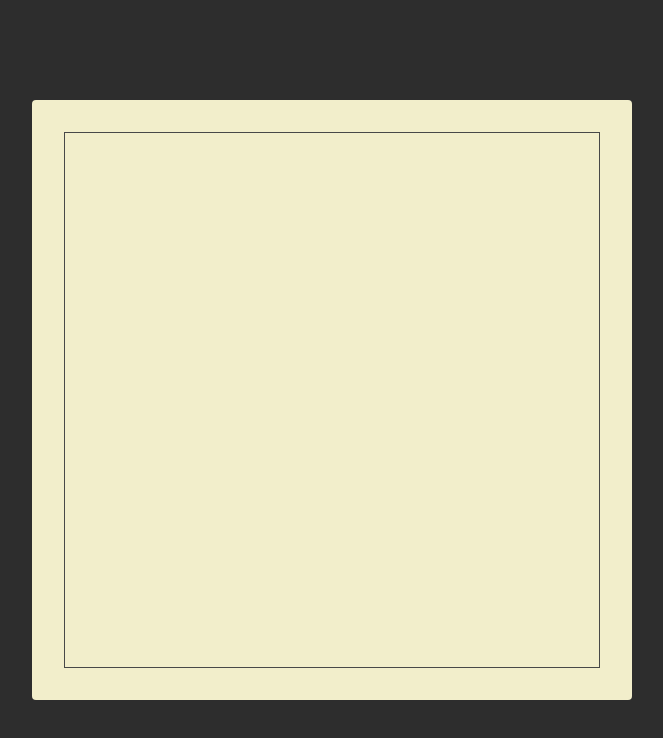
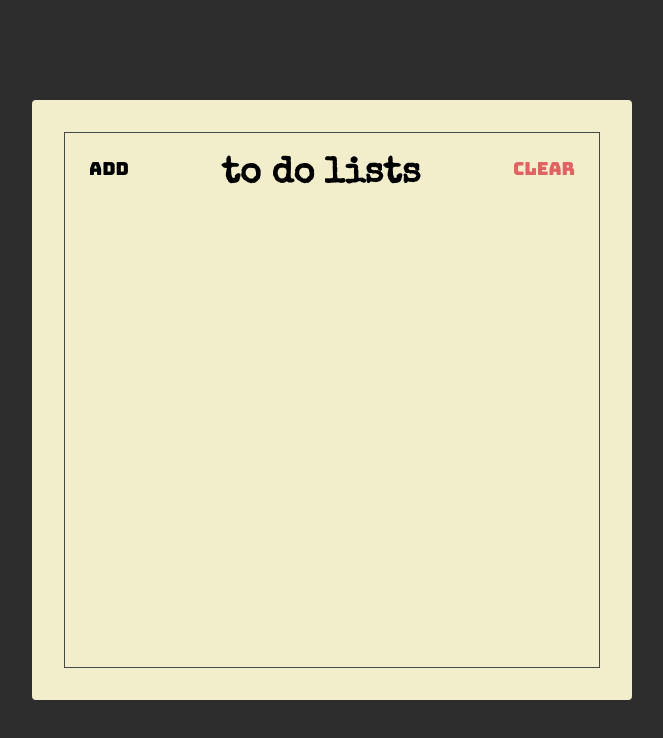
Before and after one commit to APPsZone/react-course-starter, a plain HTML site: page index.html in a window 1280 px wide. Shown: the whole page, without its empty margins (308-971 px from the left). Drawn offline with nearby package versions, Linux system fonts and the light colour scheme.

Commit message:
making header section

```diff
--- a/index.html
+++ b/index.html
@@ -15,7 +15,13 @@
   </head>
   <body>
     <div class="container">
-      <div class="frame"></div>
+      <div class="frame">
+        <div class="header">
+          <button class="header-btn">Add</button>
+          <h1 class="header-title">To Do Lists</h1>
+          <button class="header-btn main-red-color">Clear</button>
+        </div>
+      </div>
     </div>
   </body>
 </html>
--- a/style.css
+++ b/style.css
@@ -1,5 +1,13 @@
 * {
   box-sizing: border-box;
+}
+
+:root {
+  --main-red-color: #e06262;
+}
+
+.main-red-color {
+  color: var(--main-red-color);
 }
 
 html {
@@ -20,7 +28,7 @@
   margin: 0px;
   padding: 0px;
   font-family: -apple-system, BlinkMacSystemFont, "Segoe UI", Roboto, Oxygen,
-    Ubuntu, Cantarell, "Open Sans", "Helvetica Neue", sans-serif;
+    Ubuntu, Cantarell, "Open Sans", "Helvetica Neue", sans-serif, cursive;
 }
 
 .container {
@@ -35,4 +43,31 @@
 .frame {
   border: 1px solid #484848;
   height: 100%;
+
+  display: flex;
+  flex-direction: column;
 }
+
+.header {
+  display: flex;
+  align-items: flex-start;
+}
+
+.header-title {
+  flex: 1;
+  text-align: center;
+  font-size: 3.6rem;
+  font-family: "Special Elite", cursive;
+  text-transform: lowercase;
+}
+
+.header-btn {
+  font-size: 1.8rem;
+  font-family: "Bungee", sans-serif;
+
+  padding: 24px;
+
+  background: unset;
+  border: unset;
+  outline: unset;
+}
```
